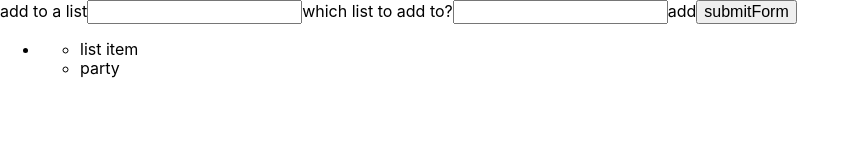
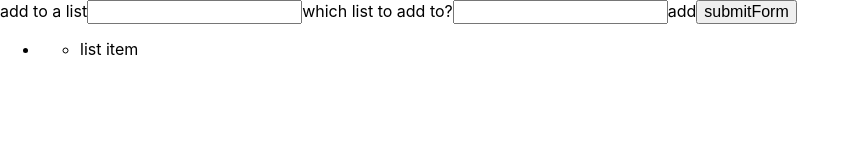
Before and after one commit to KirstenHattori/get_listy, a React (Create React App) app: page / in a window 1280 px wide. Shown: the top 160 px of the page, without its empty margins (0-860 px from the left). Built offline with nearby package versions, Linux system fonts and the light colour scheme.

Commit message:
removed the test line from listitem

```diff
--- a/src/components/ListItem.js
+++ b/src/components/ListItem.js
@@ -5,7 +5,6 @@ function ListItem() {
   return (
     <>
       <li>list item</li>
-      <li>party</li>
     </>
   );
 }
```
